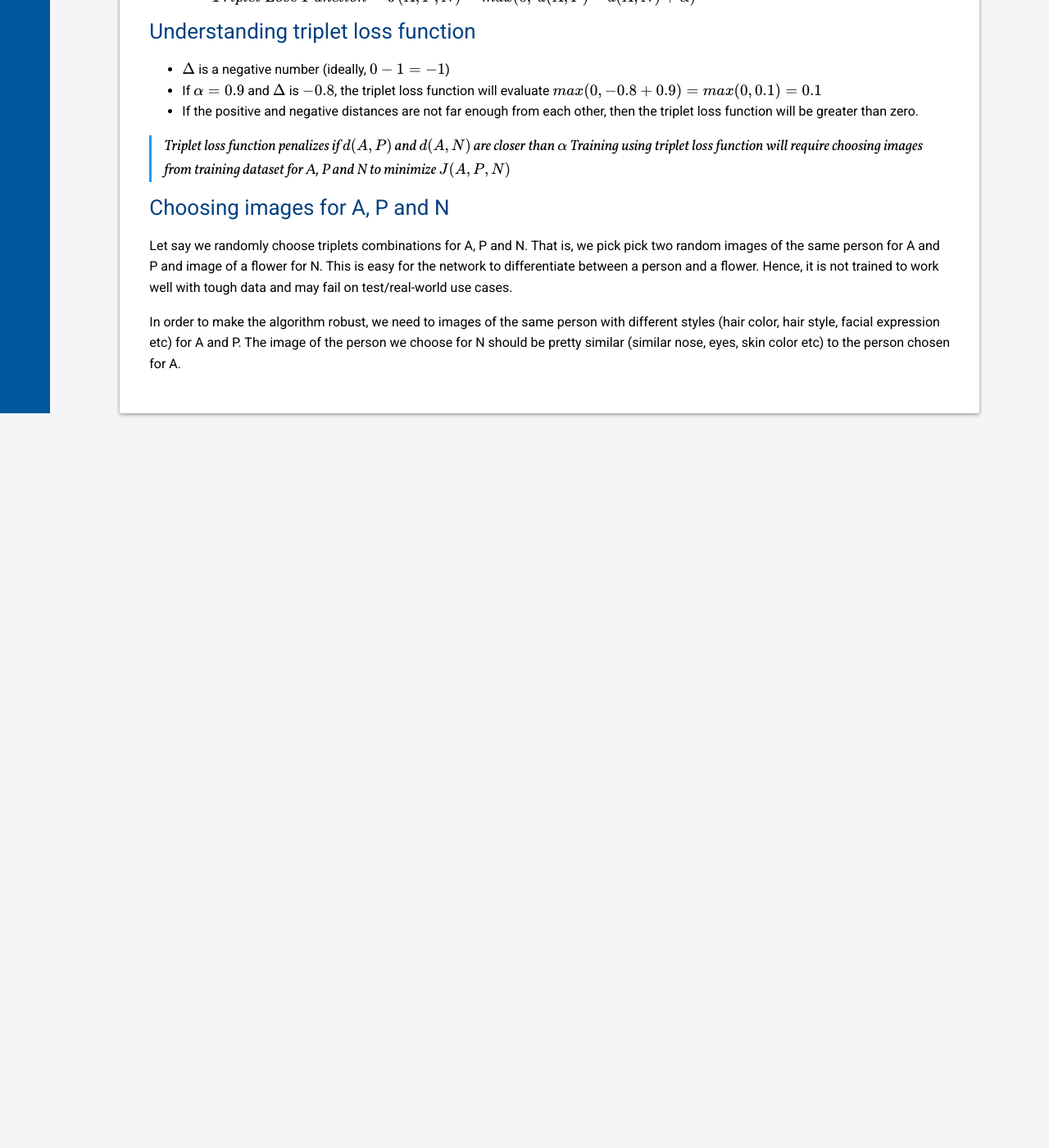
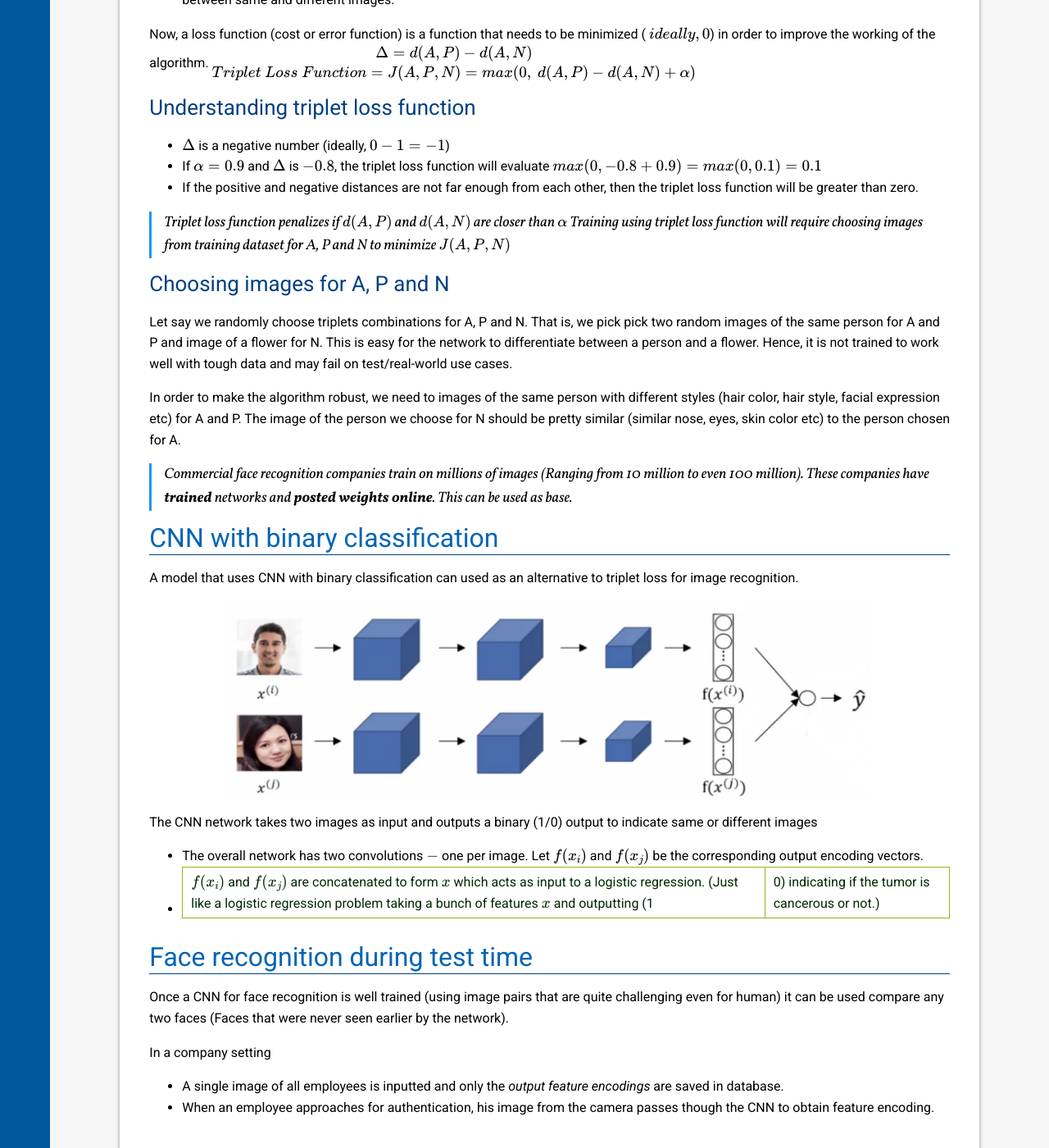
Before and after one commit to cafeduke/cafeduke.github.io, a Jekyll site: the page built from _posts/deeplearning/cnn/2018-09-24-face-recognition.md, in a window 1280 px wide and 1400 px high, scrolled down 2147 px. Shown: the whole window at 82% size. Built offline with Jekyll 4.4.1, drawn with Linux system fonts in a browser that asks for light colours; nearby versions of some CDN libraries; formulas are drawn with MathJax 3; before the commit the page ends 2651 px from its top, so only the background shows below that; some of the changed text lies outside the part shown.

Commit message:
Face Recognition

```diff
--- a/_posts/deeplearning/cnn/2018-09-24-face-recognition.md
+++ b/_posts/deeplearning/cnn/2018-09-24-face-recognition.md
@@ -32,7 +32,9 @@
 
 # Siamese Network
 
-A Siamese network is a CNN that can be trained to input two images and output the distance between them. Consider a CNN that outputs a vector of values (128) per input image.
+A Siamese network has a single convolution that can be trained to input two images and output the distance between them.  The distance is used to determine if the images belong to the same person or not.
+
+Consider a CNN that outputs a vector of values (128) per input image.
 
 - Use the same network to get the output vectors for two images (say x1, x2).
 - The output generated by the CNN are basically the **face feature encodings** for each image.
@@ -88,3 +90,25 @@
 Let say we randomly choose triplets combinations for A, P and N. That is, we pick pick two random images of the same person for A and P and image of a flower for N. This is easy for the network to differentiate between a person and a flower. Hence, it is not trained to work well with tough data and may fail on test/real-world use cases.
 
 In order to make the algorithm robust, we need to images of the same person with different styles (hair color, hair style, facial expression etc) for A and P.  The image of the person we choose for N should be pretty similar (similar nose, eyes, skin color etc) to the person chosen for A.
+
+> Commercial face recognition companies train on millions of images (Ranging from 10 million to even 100 million). These companies have **trained** networks and **posted weights online**. This can be used as base.
+
+# CNN with binary classification
+
+A model that uses CNN with binary classification can used as an alternative to triplet loss for image recognition.
+
+![Face_BinaryClass](/assets/images/dl/Face_BinaryClass.png)
+
+The CNN network takes two images as input and outputs a binary (1/0) output to indicate same or different images
+
+- The overall network has two convolutions $$-$$ one per image. Let $$f(x_i)$$ and $$f(x_j)$$ be the corresponding output encoding vectors.
+- $$f(x_i)$$ and $$f(x_j)$$ are concatenated to form $$x$$ which acts as input to a logistic regression. (Just like a logistic regression problem taking a bunch of features $$x$$ and outputting (1 | 0) indicating if the tumor is cancerous or not.)
+
+# Face recognition during test time
+
+Once a CNN for face recognition is well trained (using image pairs that are quite challenging even for human) it can be used compare any two faces (Faces that were never seen earlier by the network).
+
+In a company setting
+
+- A single image of all employees is inputted and only the *output feature encodings* are saved in database.
+- When an employee approaches for authentication, his image from the camera passes though the CNN to obtain feature encoding.
```
Also changed, not shown: assets/images/dl/Face_BinaryClass.png (added).
